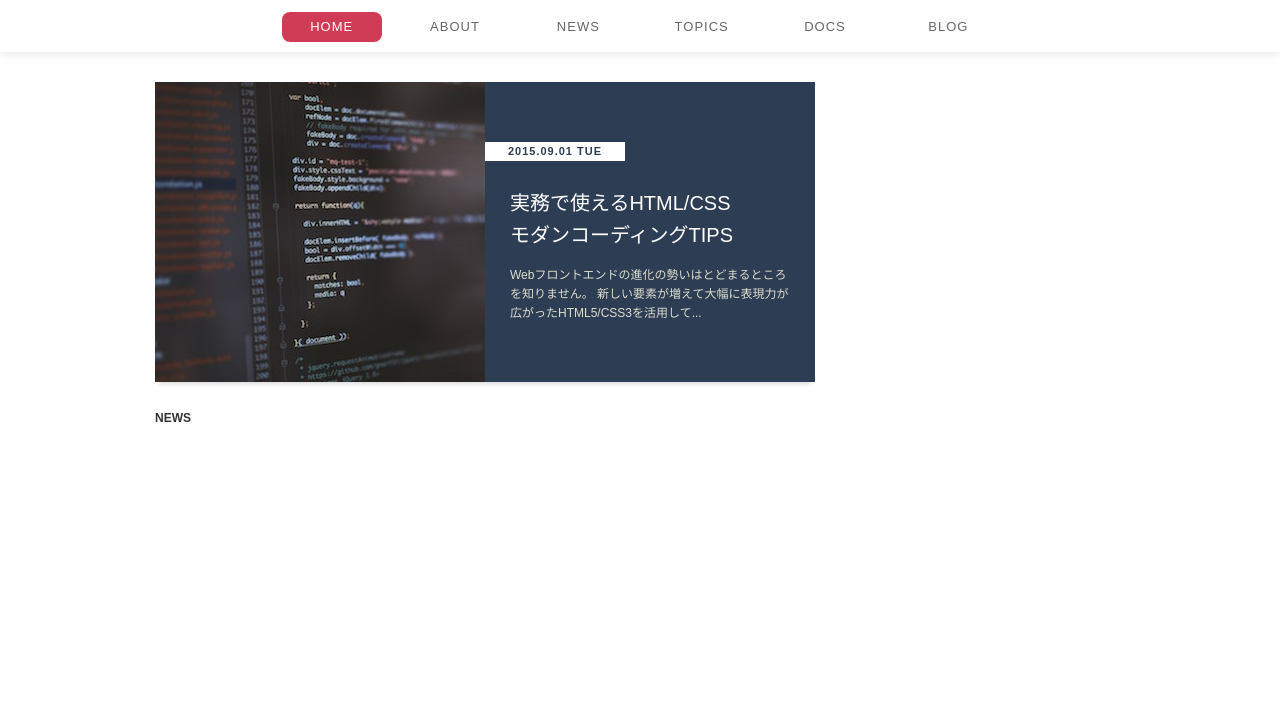
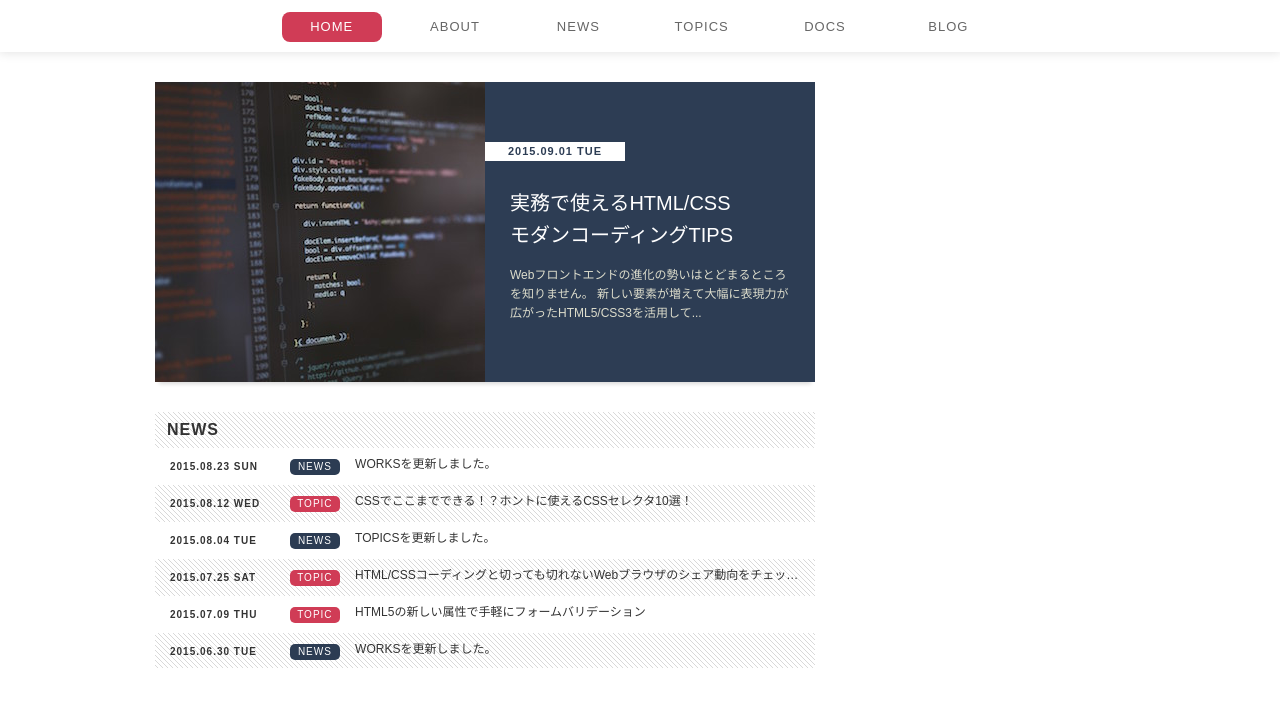
Before and after one commit to ryym/html5-css3-modern-coding, a website: page standard-layout/index.html in a window 1280 px wide. Shown: the part 87-794 px from the top of the page. Drawn offline with Linux system fonts and the light colour scheme.

Commit message:
standard: Markup news section

```diff
--- a/standard-layout/css/style.css
+++ b/standard-layout/css/style.css
@@ -45,6 +45,13 @@ a:link, a:visited, a:hover, a:active {
 
 .hidden {
   display: none;
+}
+
+.heading {
+  background: url('../images/bg-slash.gif');
+  padding: 10px 12px;
+  font-size: 1.6rem;
+  letter-spacing: 1px;
 }
 
 /*** Header ***/
@@ -185,6 +192,81 @@ a:link, a:visited, a:hover, a:active {
   line-height: 1;
 }
 
+.scroll-list {
+  max-height: 220px;
+  overflow-y: auto;
+  margin-bottom: 30px;
+  list-style-type: none;
+
+  /*
+   * inlineもしくはinline-blockの要素を横に並べる場合、
+   * 要素間に改行があると半角スペースとして表示されてしまい、
+   * デザインが崩れやすい。しかし親要素のfont-sizeを0にすれば
+   * この問題は回避できる！
+   */
+  font-size: 0;
+}
+
+/*
+ * nth-childだと要素の種類を考慮せずに兄弟要素内の
+ * 順番を数える。ただこの場合は兄弟に同じ<li>しかいないので
+ * どちらを使っても同じ。クラスの指定と併用しても、
+ * 指定された順番の要素がそのクラスを持っているかどうかを
+ * 見るだけで、そのクラスを持つ要素の中で順番を数えるわけではない
+ * 点に注意。
+ * また、背景画像を<li>に当ててしまうとホバー時に<a>の背景色で
+ * 隠れてしまう。
+ */
+.scroll-list .scroll-item:nth-of-type(even) a {
+  background: url('../images/bg-slash.gif');
+}
+
+.scroll-list .scroll-item a {
+  display: block;
+  padding: 10px 15px;
+  color: #333;
+  transition: 0.15s;
+}
+
+.scroll-list .scroll-item a:hover {
+  background-color: #fafaf8;
+}
+
+.scroll-list .date {
+  display: inline-block;
+  width: 19%;
+  letter-spacing: 1px;
+  font-weight: bold;
+  font-size: 1.0rem;
+}
+
+.scroll-list .category {
+  display: inline-block;
+  width: 8%;
+  border-radius: 5px;
+  background-color: #d03c56;
+  color: #fff;
+  text-align: center;
+  letter-spacing: 1px;
+  font-size: 1.0rem;
+  line-height: 16px;
+}
+
+.scroll-list .category.news {
+  background-color: #2c3c53;
+}
+
+.scroll-list .title {
+  display: inline-block;
+  width: 73%;
+  padding-left: 15px;
+  font-size: 1.2rem;
+
+  /* 入りきらないテキストを...にする場合は常にこの3つが必要になる。 */
+  overflow: hidden;
+  text-overflow: ellipsis;
+  white-space: nowrap;
+}
 
 /*** Sidemenu ***/
 
--- a/standard-layout/index.html
+++ b/standard-layout/index.html
@@ -69,8 +69,53 @@
           <time class="date" datetime="2015-09-01">2015.09.01 TUE</time>
         </div>
       </a>
-      <h2>NEWS</h2>
-      <div class="news"></div>
+
+      <h2 class="heading">NEWS</h2>
+      <ul class="scroll-list">
+        <li class="scroll-item">
+          <a href="#">
+            <time class="date" datetime="2015-08-23">2015.08.23 SUN</time>
+            <span class="category news">NEWS</span>
+            <span class="title">WORKSを更新しました。</span>
+          </a>
+        </li>
+        <li class="scroll-item">
+          <a href="#">
+            <time class="date" datetime="2015-08-12">2015.08.12 WED</time>
+            <span class="category">TOPIC</span>
+            <span class="title">CSSでここまでできる！？ホントに使えるCSSセレクタ10選！</span>
+          </a>
+        </li>
+        <li class="scroll-item">
+          <a href="#">
+            <time class="date" datetime="2015-08-04">2015.08.04 TUE</time>
+            <span class="category news">NEWS</span>
+            <span class="title">TOPICSを更新しました。</span>
+          </a>
+        </li>
+        <li class="scroll-item">
+          <a href="#">
+            <time class="date" datetime="2015-07-25">2015.07.25 SAT</time>
+            <span class="category">TOPIC</span>
+            <span class="title">HTML/CSSコーディングと切っても切れないWebブラウザのシェア動向をチェックしよう</span>
+          </a>
+        </li>
+        <li class="scroll-item">
+          <a href="#">
+            <time class="date" datetime="2015-07-09">2015.07.09 THU</time>
+            <span class="category">TOPIC</span>
+            <span class="title">HTML5の新しい属性で手軽にフォームバリデーション</span>
+          </a>
+        </li>
+        <li class="scroll-item">
+          <a href="#">
+            <time class="date" datetime="2015-06-30">2015.06.30 TUE</time>
+            <span class="category news">NEWS</span>
+            <span class="title">WORKSを更新しました。</span>
+          </a>
+        </li>
+      </ul>
+
       <h2 class="hidden">ARTICLES</h2>
       <div class="articles"></div>
     </main>
```
